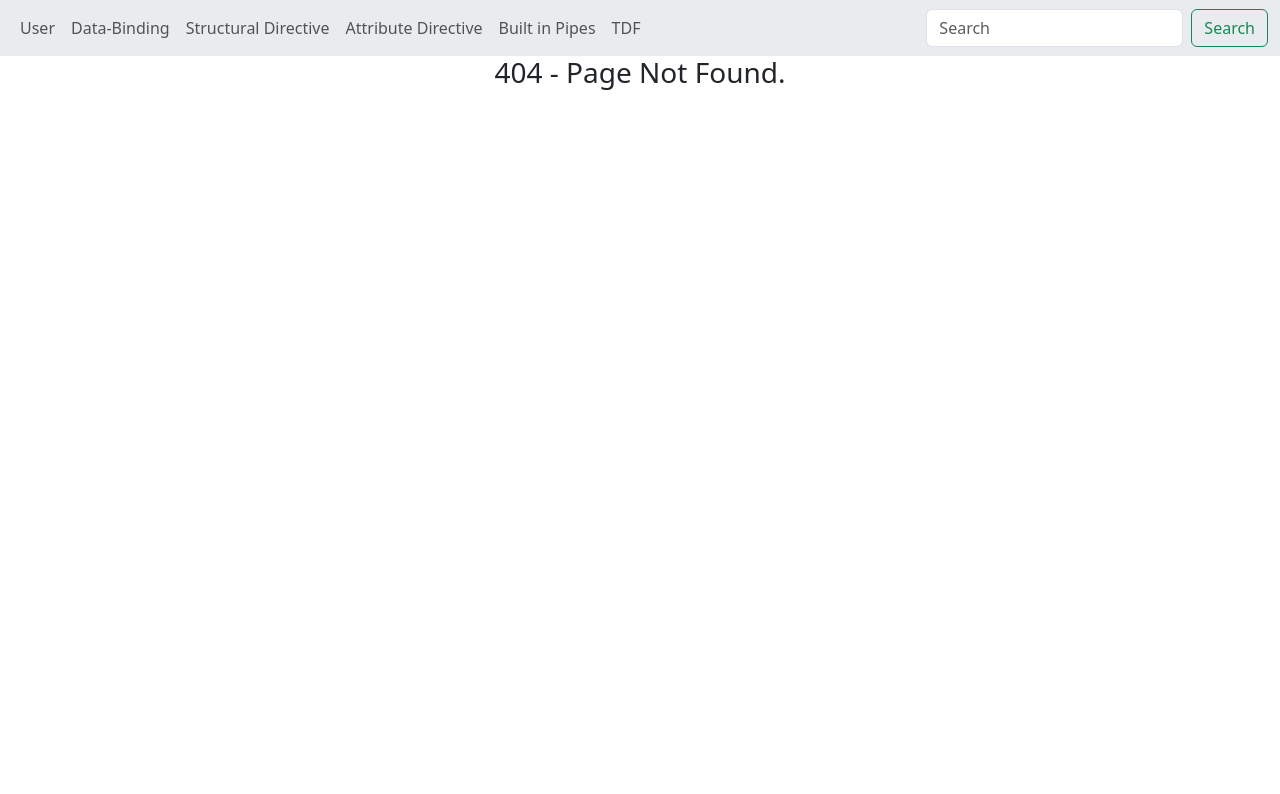
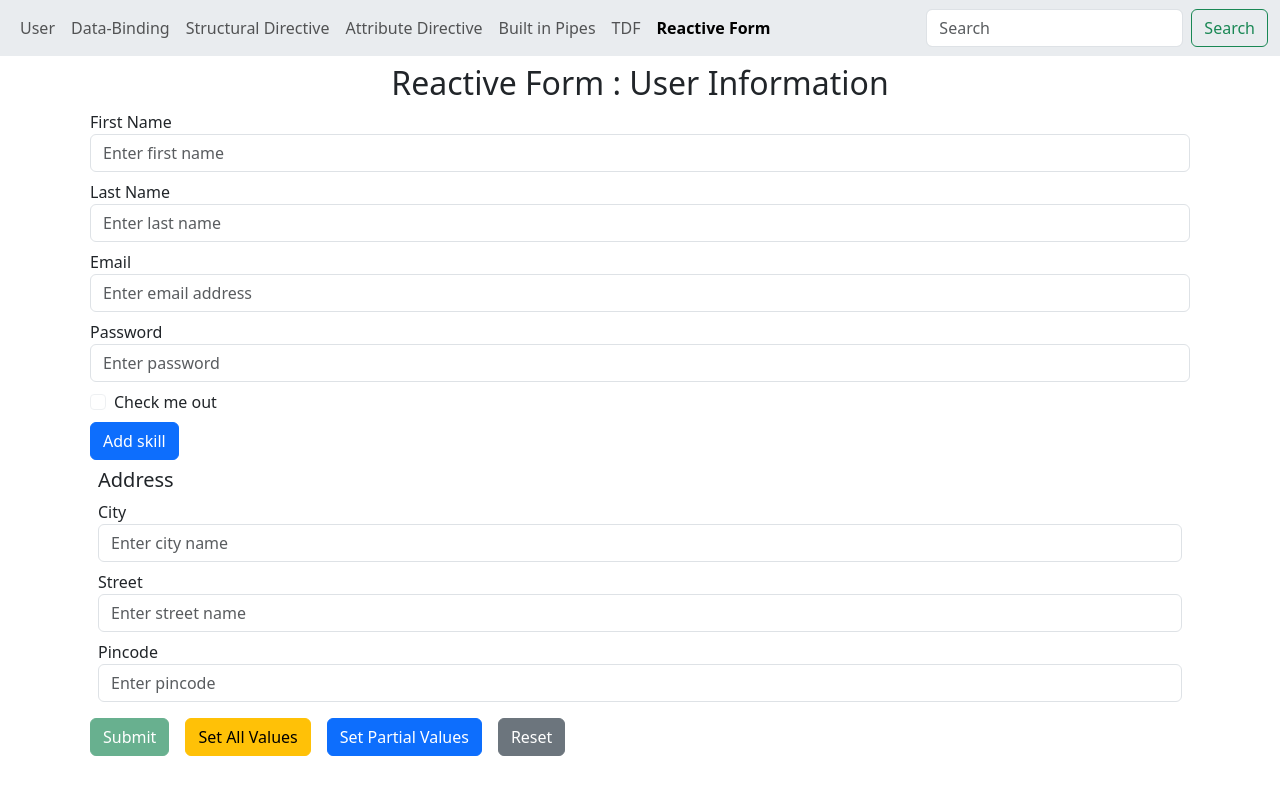
Before and after one commit to davi-p-oliveira-11/angular19, an Angular app: page /rf in a window 1280 px wide. Before the commit this address had no page. Shown: the top 794 px of the page. Built offline with nearby package versions, Linux system fonts and the light colour scheme.

Commit message:
added reactive forms

```diff
--- a/src/app/app.component.html
+++ b/src/app/app.component.html
@@ -27,6 +27,9 @@
          <li class="nav-item">
           <a class="nav-link" routerLinkActive="active" [routerLink]="['tdf']">TDF</a>
         </li>
+         <li class="nav-item">
+          <a class="nav-link" routerLinkActive="active" [routerLink]="['rf']">Reactive Form</a>
+        </li>
         <!--
         <li class="nav-item dropdown">
           <a class="nav-link dropdown-toggle" href="#" role="button" data-bs-toggle="dropdown" aria-expanded="false">
--- a/src/app/app.routes.ts
+++ b/src/app/app.routes.ts
@@ -6,6 +6,7 @@ import { AttributeDirectivesComponentComponent } from './attribute-directives-co
 import { PageNotFoundComponent } from './page-not-found/page-not-found.component';
 import { BuiltInPipesComponent } from './built-in-pipes/built-in-pipes.component';
 import { TemplateDrivenFormComponent } from './template-driven-form/template-driven-form.component';
+import { ReactiveFormComponent } from './reactive-form/reactive-form.component';
 
 export const routes: Routes = [
       // {path: '', component: UserComponent},
@@ -16,5 +17,6 @@ export const routes: Routes = [
       {path : 'attribute-directive', component: AttributeDirectivesComponentComponent },
       {path : 'built-in-pipes', component: BuiltInPipesComponent},
       {path : 'tdf', component: TemplateDrivenFormComponent},
+      {path : 'rf', component: ReactiveFormComponent},
       {path : '**', component: PageNotFoundComponent}
 ];
--- /dev/null
+++ b/src/app/reactive-form/reactive-form.component.html
@@ -0,0 +1,100 @@
+<div class="container">
+
+    <form [formGroup]="reactiveForm" (ngSubmit)="onSubmit()">
+
+        <h2 class="text-center m-2">Reactive Form : User Information</h2>
+
+        <div class="form-group m-2">
+            <label>First Name</label>
+            <input type="text" class="form-control" placeholder="Enter first name" formControlName="firstname">
+            @if((reactiveForm.controls['firstname']?.dirty || reactiveForm.controls['firstname']?.touched)){
+              @if(reactiveForm.controls['firstname']?.errors?.['required']){
+               <small class="text-danger">Firstname is required.</small>
+              }
+              @if(reactiveForm.controls['firstname']?.errors?.['pattern']){
+               <small class="text-danger">Firstname does not match the required pattern.</small>
+              }
+            }
+        </div>
+
+        <div class="form-group m-2">
+            <label>Last Name</label>
+            <input type="text" class="form-control" placeholder="Enter last name" formControlName="lastname">
+            @if((reactiveForm.controls['lastname']?.dirty || reactiveForm.controls['lastname']?.touched)){
+             @if(reactiveForm.controls['lastname']?.errors?.['required']){
+              <small class="text-danger">lastname is required.</small>
+             }
+             @if(reactiveForm.controls['lastname']?.errors?.['minlength']){
+              <small class="text-danger">The minimum length of the lastname should be 10.</small>
+             }
+            }
+        </div>
+
+        <div class="form-group m-2">
+            <label>Email</label>
+            <input type="email" class="form-control" placeholder="Enter email address" formControlName="email">
+            @if((reactiveForm.controls['email']?.dirty || reactiveForm.controls['email']?.touched)){
+             @if(reactiveForm.controls['email']?.errors?.['required']){
+              <small class="text-danger">email is required.</small>
+             }
+             @if(reactiveForm.controls['email']?.errors?.['maxlength']){
+              <small class="text-danger">The maximum length should not exceed 15 characters.</small>
+             }
+             @if(reactiveForm.controls['email']?.errors?.['email']){
+              <small class="text-danger">Please enter a valid email address.</small>
+             }
+            }
+        </div>
+
+        <div class="form-group m-2">
+            <label>Password</label>
+            <input type="password" class="form-control" placeholder="Enter password" formControlName="password">
+            @if((reactiveForm.controls['password']?.dirty || reactiveForm.controls['password']?.touched)){
+             @if(reactiveForm.controls['password']?.errors?.['required']){
+              <small class="text-danger">password is required.</small>
+             }
+            }
+        </div>
+
+        <div class="form-check m-2">
+            <input type="checkbox" class="form-check-input" formControlName="isChecked">
+            <label>Check me out</label>
+        </div>
+
+        <div class="form-group m-2" formArrayName="skills">
+            <button class="btn btn-primary" (click)="addSkill()">Add skill</button>
+            <div *ngFor="let skill of skills.controls; let i = index">
+                <div [formGroupName]="i">
+                    {{i+1}} Skill name : <input type="text" formControlName="skill">
+                    <button (click)="deleteSkill(i)">Delete</button>
+                </div>
+            </div>
+        </div>
+
+        <div class="m-2" formGroupName="address">
+            <h5 class="m-2">Address</h5>
+            <div class="form-group m-2">
+                <label>City</label>
+                <input type="text" class="form-control" placeholder="Enter city name" formControlName="city">
+            </div>
+
+            <div class="form-group m-2">
+                <label>Street</label>
+                <input type="text" class="form-control" placeholder="Enter street name" formControlName="street">
+            </div>
+
+            <div class="form-group m-2">
+                <label>Pincode</label>
+                <input type="text" class="form-control" placeholder="Enter pincode" formControlName="pincode">
+            </div>
+        </div>
+
+        <button class="btn btn-success m-2" type="submit" [disabled]="reactiveForm.invalid">Submit</button>
+
+        <button class="btn btn-warning m-2" (click)="setAllValues()">Set All Values</button>
+        <button class="btn btn-primary m-2" (click)="setPartialValues()">Set Partial Values</button>
+        <button class="btn btn-secondary m-2" (click)="resetForm()">Reset</button>
+
+    </form>
+
+</div>
--- /dev/null
+++ b/src/app/reactive-form/reactive-form.component.ts
@@ -0,0 +1,85 @@
+import { CommonModule } from '@angular/common';
+import { Component } from '@angular/core';
+import { FormArray, FormBuilder, FormControl, FormGroup, ReactiveFormsModule, Validators } from '@angular/forms';
+
+@Component({
+  selector: 'app-reactive-form',
+  imports: [ReactiveFormsModule, CommonModule],
+  templateUrl: './reactive-form.component.html',
+  styleUrl: './reactive-form.component.scss'
+})
+export class ReactiveFormComponent {
+  reactiveForm : FormGroup;
+
+  constructor(private fb : FormBuilder){
+    this.reactiveForm = this.fb.group({
+      firstname : ['',[Validators.required, Validators.pattern("^[a-zA-Z]+$")]],
+      lastname : ['',[Validators.required, Validators.minLength(10)]],
+      email : ['',[Validators.required, Validators.maxLength(15), Validators.email]],
+      password : ['',[Validators.required]],
+      isChecked : [''],
+      address : this.fb.group({
+        city:[''],
+        street:[''],
+        pincode:[''],
+      }),
+      skills : this.fb.array([])
+    })
+
+    this.reactiveForm.controls['isChecked'].disable();
+  }
+
+  get skills() : FormArray{
+    return this.reactiveForm.get("skills") as FormArray
+  }
+
+  newSkill(): FormGroup{
+    return this.fb.group({
+      skill : ''
+    })
+  }
+
+  addSkill(){
+    this.skills.push(this.newSkill());
+  }
+
+  deleteSkill(i:number){
+    this.skills.removeAt(i);
+  }
+
+  onSubmit(){
+    console.log(this.reactiveForm.value);
+  }
+  setAllValues(){
+    this.reactiveForm.setValue({
+      firstname : "Poonam",
+      lastname:"PoonamPatel",
+      email : "patel@gmail.com",
+      password : 123,
+      isChecked : true,
+      address : {
+        city : 'Mumbai',
+        street : "Charni Road",
+        pincode : 1234
+      },
+      skills : []
+    })
+  }
+
+  setPartialValues(){
+    this.reactiveForm.patchValue({
+      address : {
+        city : 'Mumbai',
+        street : "Charni Road",
+        pincode : 123456
+      }
+    })
+
+    // this.reactiveForm.controls['firstname'].patchValue('Poonam');
+  }
+
+  resetForm(){
+    this.reactiveForm.reset();
+    // this.reactiveForm.controls['firstname'].reset();
+  }
+}
```
Also changed, not shown: src/app/reactive-form/reactive-form.component.scss (added), 1 other file (tests, documents, lock files or other folders).
